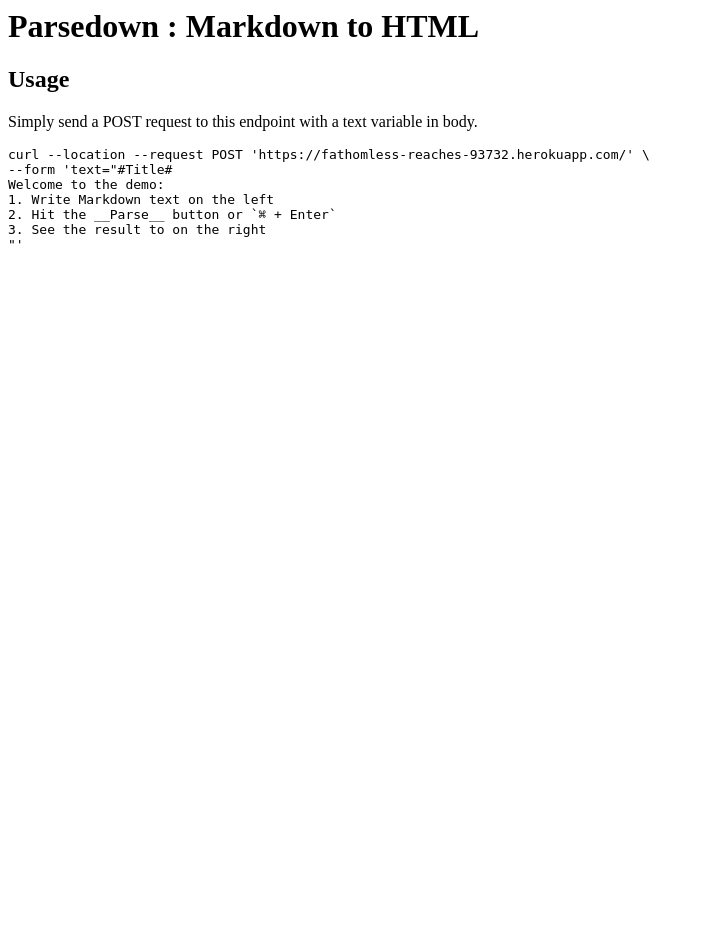
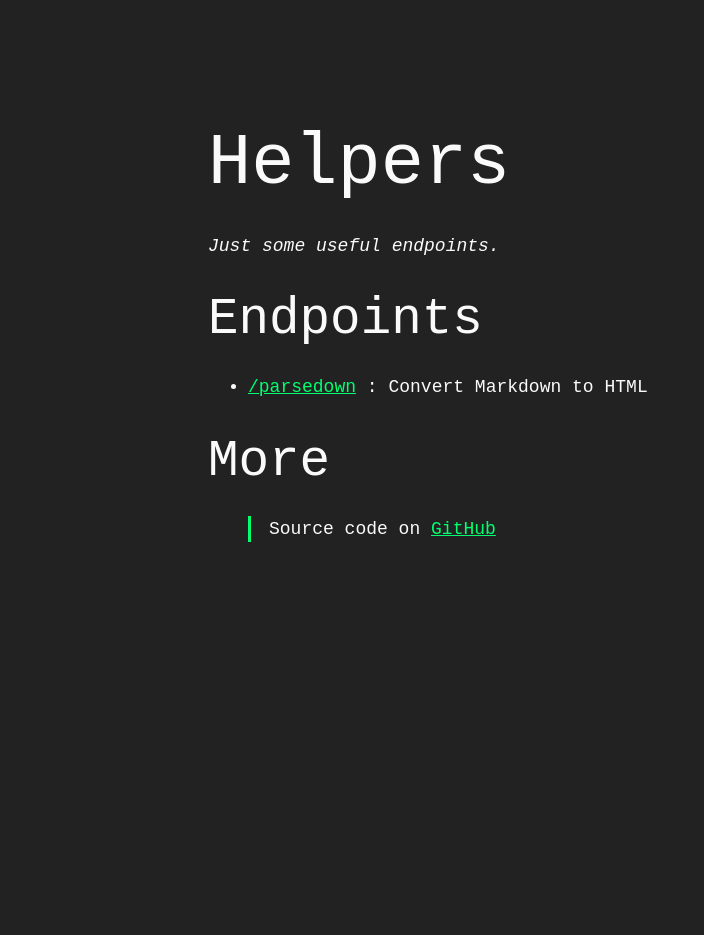
Before and after one commit to adrien-chinour/helpers, a PHP site: page / in a window 1280 px wide. Shown: the whole page, without its empty margins (0-704 px from the left). Before the commit the page ends 244 px from the top, so only its background shows below. Run offline with PHP 8.4, Linux system fonts and the light colour scheme.

Commit message:
feat: Improve documentation and add home page

````diff
--- /dev/null
+++ b/assets/retro.css
@@ -0,0 +1,200 @@
+pre,
+code {
+    font-family: Menlo, Monaco, "Courier New", monospace;
+}
+
+pre {
+    padding: .5rem;
+    line-height: 1.25;
+    overflow-x: scroll;
+}
+
+@media print {
+    *,
+    *:before,
+    *:after {
+        background: transparent !important;
+        color: #000 !important;
+        box-shadow: none !important;
+        text-shadow: none !important;
+    }
+
+    a,
+    a:visited {
+        text-decoration: underline;
+    }
+
+    a[href]:after {
+        content: " (" attr(href) ")";
+    }
+
+    abbr[title]:after {
+        content: " (" attr(title) ")";
+    }
+
+    a[href^="#"]:after,
+    a[href^="javascript:"]:after {
+        content: "";
+    }
+
+    pre,
+    blockquote {
+        border: 1px solid #999;
+        page-break-inside: avoid;
+    }
+
+    thead {
+        display: table-header-group;
+    }
+
+    tr,
+    img {
+        page-break-inside: avoid;
+    }
+
+    img {
+        max-width: 100% !important;
+    }
+
+    p,
+    h2,
+    h3 {
+        orphans: 3;
+        widows: 3;
+    }
+
+    h2,
+    h3 {
+        page-break-after: avoid;
+    }
+}
+
+a,
+a:visited {
+    color: #01ff70;
+}
+
+a:hover,
+a:focus,
+a:active {
+    color: #2ecc40;
+}
+
+.retro-no-decoration {
+    text-decoration: none;
+}
+
+html {
+    font-size: 12px;
+}
+
+@media screen and (min-width: 32rem) and (max-width: 48rem) {
+    html {
+        font-size: 15px;
+    }
+}
+
+@media screen and (min-width: 48rem) {
+    html {
+        font-size: 16px;
+    }
+}
+
+body {
+    line-height: 1.85;
+}
+
+p,
+.retro-p {
+    font-size: 1rem;
+    margin-bottom: 1.3rem;
+}
+
+h1,
+.retro-h1,
+h2,
+.retro-h2,
+h3,
+.retro-h3,
+h4,
+.retro-h4 {
+    margin: 1.414rem 0 .5rem;
+    font-weight: inherit;
+    line-height: 1.42;
+}
+
+h1,
+.retro-h1 {
+    margin-top: 0;
+    font-size: 3.998rem;
+}
+
+h2,
+.retro-h2 {
+    font-size: 2.827rem;
+}
+
+h3,
+.retro-h3 {
+    font-size: 1.999rem;
+}
+
+h4,
+.retro-h4 {
+    font-size: 1.414rem;
+}
+
+h5,
+.retro-h5 {
+    font-size: 1.121rem;
+}
+
+h6,
+.retro-h6 {
+    font-size: .88rem;
+}
+
+small,
+.retro-small {
+    font-size: .707em;
+}
+
+/* https://github.com/mrmrs/fluidity */
+
+img,
+canvas,
+iframe,
+video,
+svg,
+select,
+textarea {
+    max-width: 100%;
+}
+
+html,
+body {
+    background-color: #222;
+    min-height: 100%;
+}
+
+html {
+    font-size: 18px;
+}
+
+body {
+    color: #fafafa;
+    font-family: "Courier New", serif;
+    line-height: 1.45;
+    margin: 6rem auto 1rem;
+    max-width: 48rem;
+    padding: .25rem;
+}
+
+pre {
+    background-color: #333;
+}
+
+blockquote {
+    border-left: 3px solid #01ff70;
+    padding-left: 1rem;
+}
--- a/index.php
+++ b/index.php
@@ -2,12 +2,14 @@
 
 require_once 'vendor/autoload.php';
 
+use Chinour\Helpers\Api\HomeEndpoint;
 use Chinour\Helpers\Api\ParsedownEndpoint;
 use Symfony\Component\HttpFoundation\Request;
 use Symfony\Component\HttpFoundation\Response;
 
 $endpoints = [
-    '/' => new ParsedownEndpoint(),
+    '/' => new HomeEndpoint(),
+    '/parsedown' => new ParsedownEndpoint(),
 ];
 
 try {
--- /dev/null
+++ b/src/Api/DocumentationRendererTrait.php
@@ -0,0 +1,26 @@
+<?php
+
+namespace Chinour\Helpers\Api;
+
+use Symfony\Component\HttpFoundation\Response;
+
+trait DocumentationRendererTrait
+{
+    public function getDocumentationResponse(string $documentation): Response
+    {
+        $parser = new \Parsedown();
+        $documentation = $parser->parse($documentation);
+
+        $content = <<<HTML
+            <html lang="en">
+                <head>
+                    <title>Helpers Functions</title>
+                    <link rel="stylesheet" type="text/css" href="/assets/retro.css">
+                </head>
+                <body>$documentation</body>
+            </html>
+        HTML;
+
+        return new Response($content);
+    }
+}
--- /dev/null
+++ b/src/Api/HomeEndpoint.php
@@ -0,0 +1,15 @@
+<?php
+
+namespace Chinour\Helpers\Api;
+
+use Symfony\Component\HttpFoundation\Response;
+
+class HomeEndpoint
+{
+    use DocumentationRendererTrait;
+
+    public function __invoke(): Response
+    {
+        return $this->getDocumentationResponse(file_get_contents(__DIR__ . '/../../templates/api/home.md'));
+    }
+}
--- a/src/Api/ParsedownEndpoint.php
+++ b/src/Api/ParsedownEndpoint.php
@@ -2,20 +2,19 @@
 
 namespace Chinour\Helpers\Api;
 
-use Parsedown;
 use Symfony\Component\HttpFoundation\Request;
 use Symfony\Component\HttpFoundation\Response;
 
 class ParsedownEndpoint
 {
+    use DocumentationRendererTrait;
+
     public function __invoke(Request $request): Response
     {
-        $parser = new Parsedown();
-
         if (($text = $request->request->get('text')) === null) {
-            $text = file_get_contents(__DIR__ . '/../../templates/parsedown.md');
+            return $this->getDocumentationResponse(file_get_contents(__DIR__ . '/../../templates/api/parsedown.md'));
         }
 
-        return new Response($parser->parse($text));
+        return new Response((new \Parsedown())->parse($text));
     }
 }
--- /dev/null
+++ b/templates/api/home.md
@@ -0,0 +1,11 @@
+# Helpers
+
+_Just some useful endpoints._
+
+## Endpoints
+
+- [/parsedown](/parsedown) : Convert Markdown to HTML
+
+## More
+
+> Source code on [GitHub](https://github.com/adrien-chinour/helpers)
--- a/templates/parsedown.md
+++ b/templates/api/parsedown.md
@@ -1,11 +1,13 @@
-# Parsedown : Markdown to HTML
+# Parsedown
+
+> Endpoint to convert Markdown content to HTML.
 
 ## Usage
 
 Simply send a POST request to this endpoint with a text variable in body.
 
-```curl
-curl --location --request POST 'https://fathomless-reaches-93732.herokuapp.com/' \
+```bash
+curl --location --request POST '{{HOST_URL}}/parsedown' \
 --form 'text="#Title#
 Welcome to the demo:
 1. Write Markdown text on the left
@@ -13,3 +15,5 @@ Welcome to the demo:
 3. See the result to on the right
 "'
 ```
+
+[Back to home](/)
````
